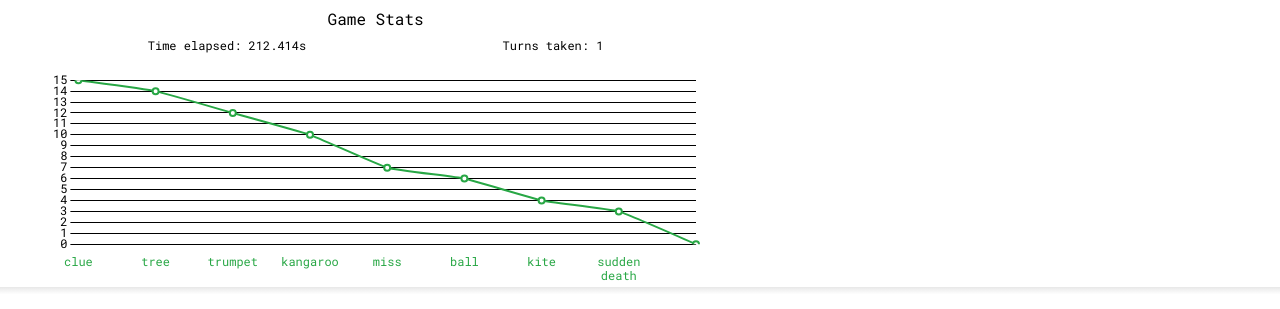
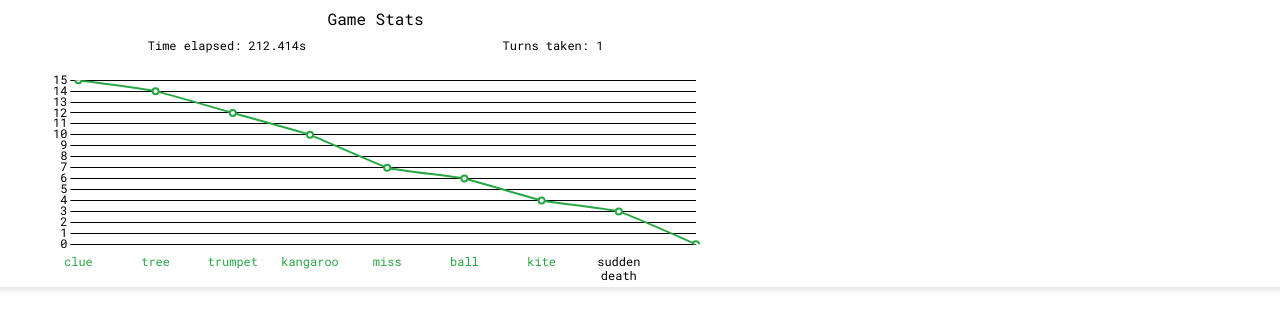
Before and after one commit to coconut750750/pseudonyms, a React (Create React App) app in the folder client/: page /story/duet in a window 1280 px wide. Shown: the part 632-941 px from the top of the page. Built offline with nearby package versions, Linux system fonts and the light colour scheme.

Commit message:
make sudden death on graph black

```diff
--- a/client/src/game_components/Stats.js
+++ b/client/src/game_components/Stats.js
@@ -102,7 +102,13 @@ export default function Stats({ mode, stats, clueHistory }) {
         options={{
           ...otherChartOptions,
           scales: {
-            x: generateXAxisStyle(STYLES.colors.green),
+            x: generateXAxisStyle((context) => {
+              if (context.index === clueHistory.length) {
+                return 'black';
+              } else {
+                return STYLES.colors.green;
+              }
+            }),
             y: generateYAxisStyle(15),
           }
         }}
```
Lines whose indentation alone changed are shown as unchanged.
